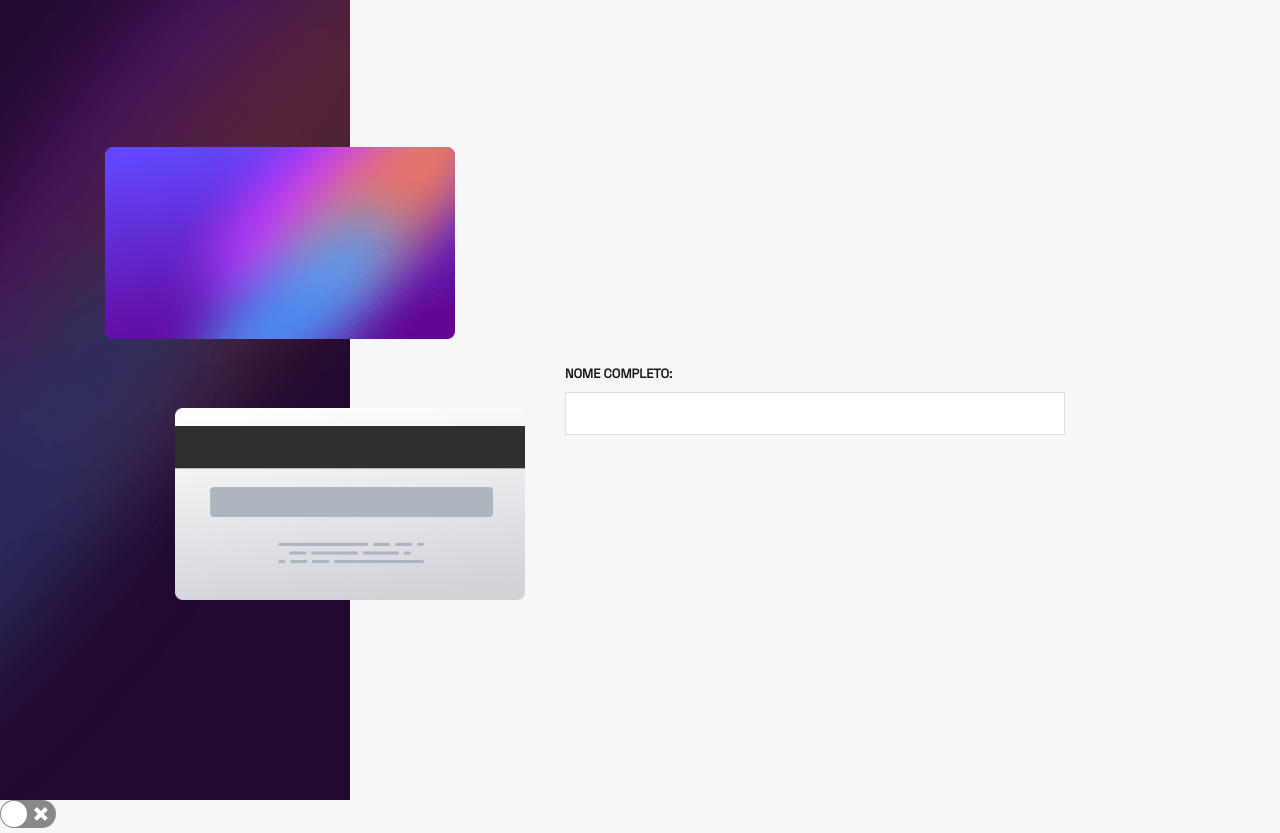
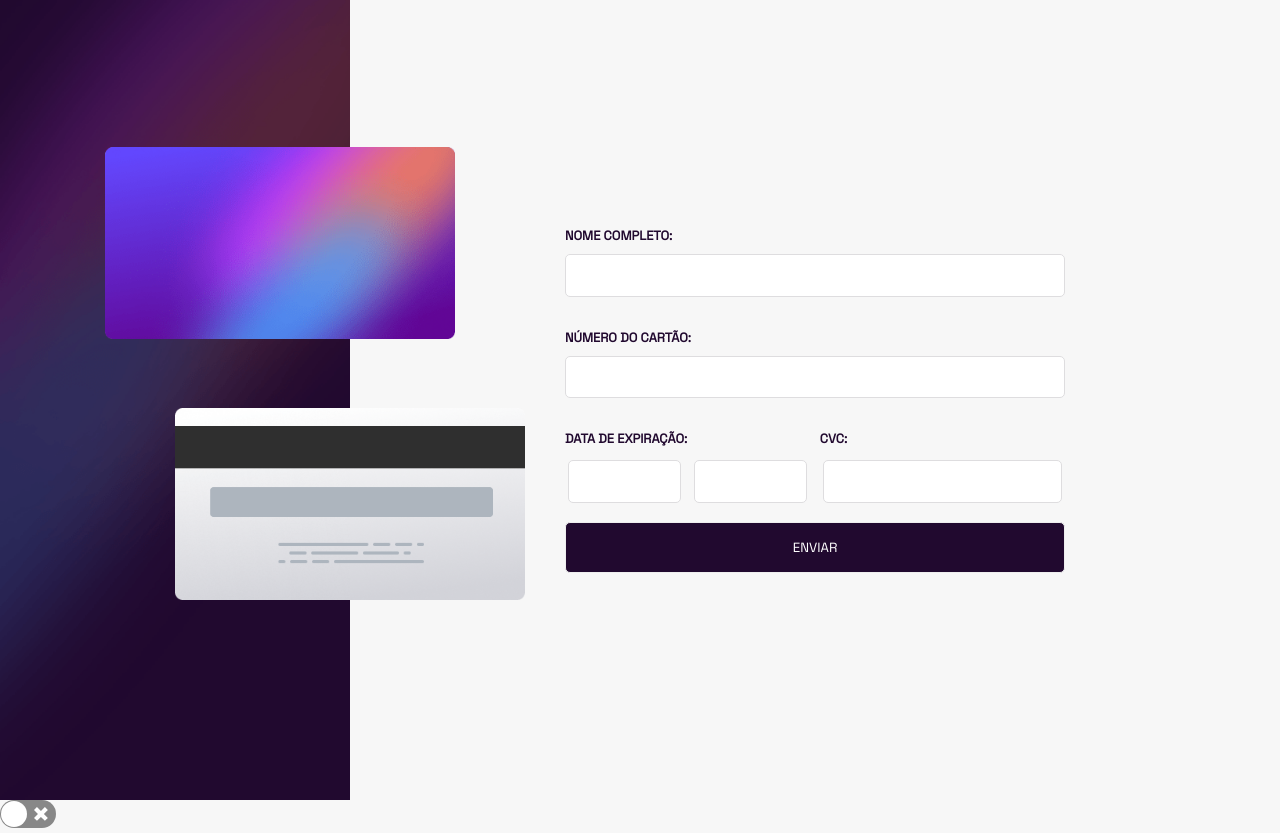
Before and after one commit to alvesxdani/interactive-card, a React (Vite) app: page / in a window 1280 px wide. Built offline with nearby package versions, Linux system fonts and the light colour scheme.

Commit message:
Finish the forms

```diff
--- a/src/components/BoxForms/index.tsx
+++ b/src/components/BoxForms/index.tsx
@@ -1,7 +1,7 @@
 import { FormsContent } from "./style";
 
 type Props = {
-  children: JSX.Element[]
+  children: JSX.Element
 }
 
 export const BoxForm = ({ children }: Props) => {
--- a/src/components/BoxForms/style.ts
+++ b/src/components/BoxForms/style.ts
@@ -7,4 +7,35 @@ export const FormsContent = styled.div`
   display: flex;
   flex-direction: column;
 }
+
+.row2 {
+  display: flex;
+  flex-direction: row;
+  gap: 0.6rem;
+}
+
+.col {
+  display: flex;
+  flex-direction: row;
+  justify-content: space-between;
+  flex-wrap: wrap;
+  width: 50%;
+
+  label {
+    flex: 100%;
+  }
+
+  input {
+    max-width: 46%;
+    margin: 0.2rem;
+  }
+}
+
+.cvc {
+  justify-content: left;
+    input {
+      max-width: 100%;
+      flex: 1;
+    }
+  }
 `
--- /dev/null
+++ b/src/components/Button/index.tsx
@@ -0,0 +1,11 @@
+import { SubmitButton } from "./style"
+
+type Props = {
+  children: string;
+}
+
+export const StyledButton = ({ children }: Props) => {
+  return(
+    <SubmitButton type="submit"> {children} </SubmitButton>
+  )
+}
--- /dev/null
+++ b/src/components/Button/style.ts
@@ -0,0 +1,19 @@
+import styled from "styled-components";
+
+export const SubmitButton = styled.button`
+  background: ${props => props.theme.colors.primaryColor};
+  color: #fff;
+  font-family: '${props => props.theme.fonts.mainFont}', serif;
+  text-transform: uppercase;
+  margin-top: 1rem;
+  ${props => props.theme.title === 'dark' ? 'border: 1px solid #1d1d1d;' : 'border: 1px solid #eee;'}
+  padding: 1rem;
+  border-radius: 5px;
+  cursor: pointer;
+  transition: .2s ease-in;
+
+  &:hover {
+    filter: brightness(150%);
+    font-weight: normal;
+  }
+`
--- a/src/components/Input/style.ts
+++ b/src/components/Input/style.ts
@@ -3,8 +3,10 @@ import styled from "styled-components";
 export const Input = styled.input`
   border: 1px solid ${props => props.theme.colors.lightGrey};
   padding: 0.8rem;
+  border-radius: 5px;
+  margin-bottom: 2rem;
   &:focus, &:hover {
     outline: none;
-    border: 1px solid ${props => props.theme.colors.lightGrey};
+    border: 1px solid ${props => props.theme.colors.darkVioletGrey};
   }
 `
--- a/src/components/Label/style.ts
+++ b/src/components/Label/style.ts
@@ -2,7 +2,8 @@ import styled, { ThemeContext, ThemeProvider } from "styled-components";
 import { combineTheme } from "../../theme";
 
 export const Label = styled.label`
-  color: ${props => props.theme.colors.colorText};
+  color: ${props => props.theme.colors.primaryColor};
+  ${props => props.theme.title == 'dark' ? 'filter: brightness(800%);' : ''}
   font-weight: bold;
   font-size: 0.8rem;
   text-transform: uppercase;
--- a/src/global.ts
+++ b/src/global.ts
@@ -12,11 +12,11 @@ export const GlobalStyle = createGlobalStyle`
   body {
     background: ${props => props.theme.colors.colorBG};
     color: ${props => props.theme.colors.colorText};
-    font-family: 'Space Grotesk',serif;
+    font-family: '${props => props.theme.fonts.mainFont}', serif;
   }
 `
 
 //Responsivity
-export const l_device = '1300px';
-export const m_device = '760px';
-export const s_device = '480px';
+// l_device = '1300px';
+// m_device = '760px';
+// s_device = '480px';
--- a/src/pages/Home/index.tsx
+++ b/src/pages/Home/index.tsx
@@ -3,6 +3,7 @@ import { Cards } from "../../components/Cards";
 import { BoxForm } from "../../components/BoxForms";
 import { StyledInput } from "../../components/Input";
 import { StyledLabel } from "../../components/Label";
+import { StyledButton } from "../../components/Button";
 
 export function Home() {
   return (
@@ -13,16 +14,35 @@ export function Home() {
 
       <ContainerForm>
         <BoxForm>
-          <div className="row">
-            <StyledLabel>Nome completo:</StyledLabel>
-            <StyledInput />
-          </div>
+          <form>
+            <div className="row">
+              <StyledLabel>Nome completo:</StyledLabel>
+              <StyledInput />
+            </div>
 
-          <div className="row"></div>
-          <div className="row"></div>
-          <div className="row"></div>
+            <div className="row">
+              <StyledLabel>Número do cartão:</StyledLabel>
+              <StyledInput />
+            </div>
+
+            <div className="row2">
+              <div className="row col">
+                <StyledLabel>Data de expiração:</StyledLabel>
+                <StyledInput />
+                <StyledInput />
+              </div>
+
+              <div className="row col cvc">
+                <StyledLabel>CVC:</StyledLabel>
+                <StyledInput />
+              </div>
+            </div>
+
+            <div className="row">
+              <StyledButton>Enviar</StyledButton>
+            </div>
+          </form>
         </BoxForm>
-
       </ContainerForm>
     </ContainerPage>
   );
--- a/src/theme/dark.ts
+++ b/src/theme/dark.ts
@@ -9,4 +9,7 @@ export default {
     colorBG: "#1d1d1d",
     colorText: "#fff",
   },
+  fonts: {
+    mainFont: 'Space Grotesk',
+  },
 };
--- a/src/theme/light.ts
+++ b/src/theme/light.ts
@@ -9,4 +9,7 @@ export default {
     colorBG: "#f7f7f7",
     colorText: "#191919",
   },
+  fonts: {
+    mainFont: 'Space Grotesk',
+  },
 };
```
Also changed, not shown: src/styled.d.ts (+10 -2 lines).
